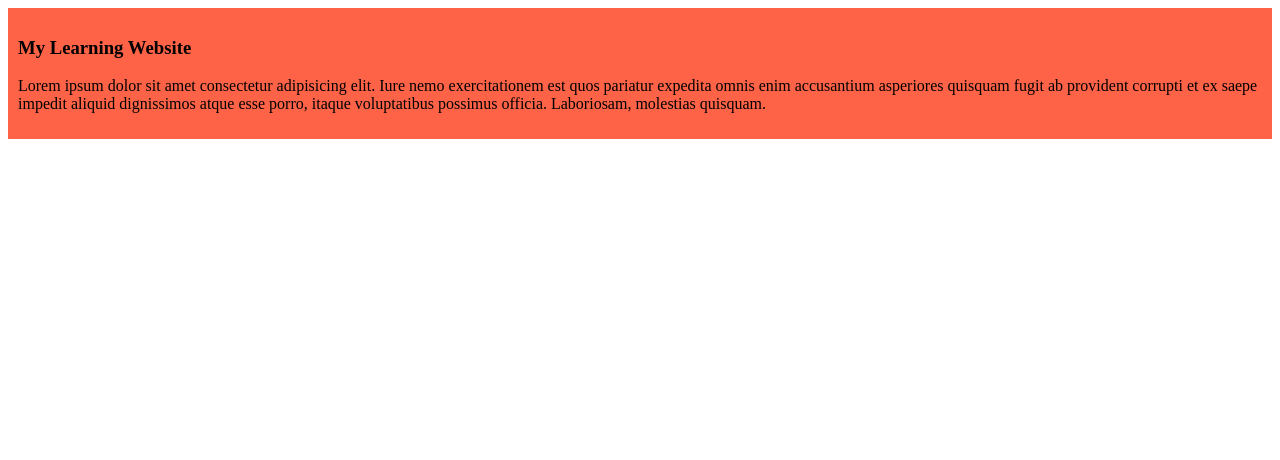
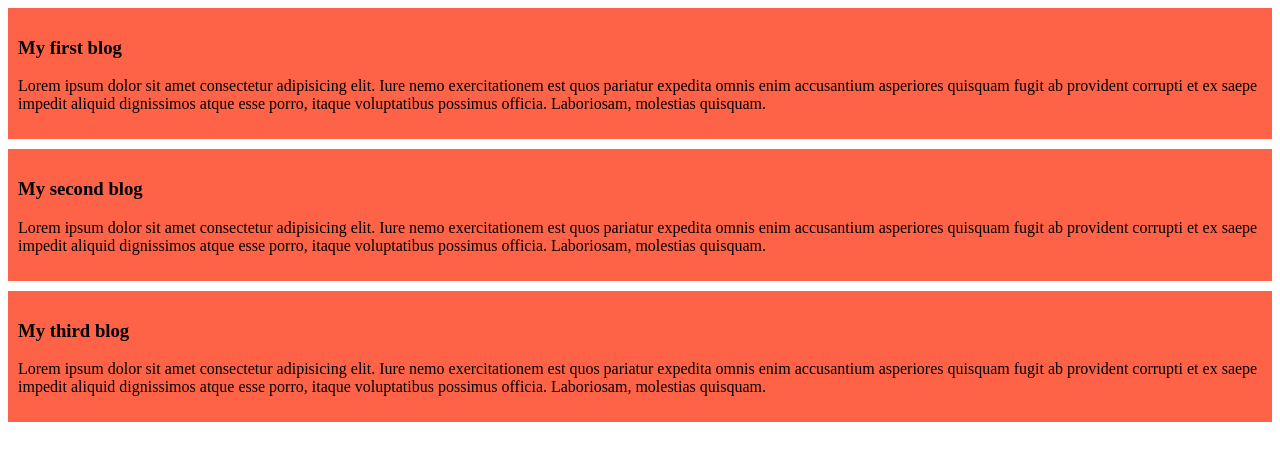
Before and after one commit to mdabualam/my-learning-website, a plain HTML site: page index.html in a window 1280 px wide. Drawn offline with Linux system fonts and the light colour scheme.

Commit message:
codes added

```diff
--- a/index.html
+++ b/index.html
@@ -8,7 +8,15 @@
 </head>
 <body>
     <div>
-        <h3>My Learning Website</h3>
+        <h3>My first blog</h3>
+        <p>Lorem ipsum dolor sit amet consectetur adipisicing elit. Iure nemo exercitationem est quos pariatur expedita omnis enim accusantium asperiores quisquam fugit ab provident corrupti et ex saepe impedit aliquid dignissimos atque esse porro, itaque voluptatibus possimus officia. Laboriosam, molestias quisquam.</p>
+    </div>
+    <div>
+        <h3>My second blog</h3>
+        <p>Lorem ipsum dolor sit amet consectetur adipisicing elit. Iure nemo exercitationem est quos pariatur expedita omnis enim accusantium asperiores quisquam fugit ab provident corrupti et ex saepe impedit aliquid dignissimos atque esse porro, itaque voluptatibus possimus officia. Laboriosam, molestias quisquam.</p>
+    </div>
+    <div>
+        <h3>My third blog</h3>
         <p>Lorem ipsum dolor sit amet consectetur adipisicing elit. Iure nemo exercitationem est quos pariatur expedita omnis enim accusantium asperiores quisquam fugit ab provident corrupti et ex saepe impedit aliquid dignissimos atque esse porro, itaque voluptatibus possimus officia. Laboriosam, molestias quisquam.</p>
     </div>
 </body>
--- a/styles/blog.css
+++ b/styles/blog.css
@@ -1,4 +1,5 @@
 div{
     background-color: tomato;
     padding: 10px;
+    margin-bottom: 10px;
 }
```
